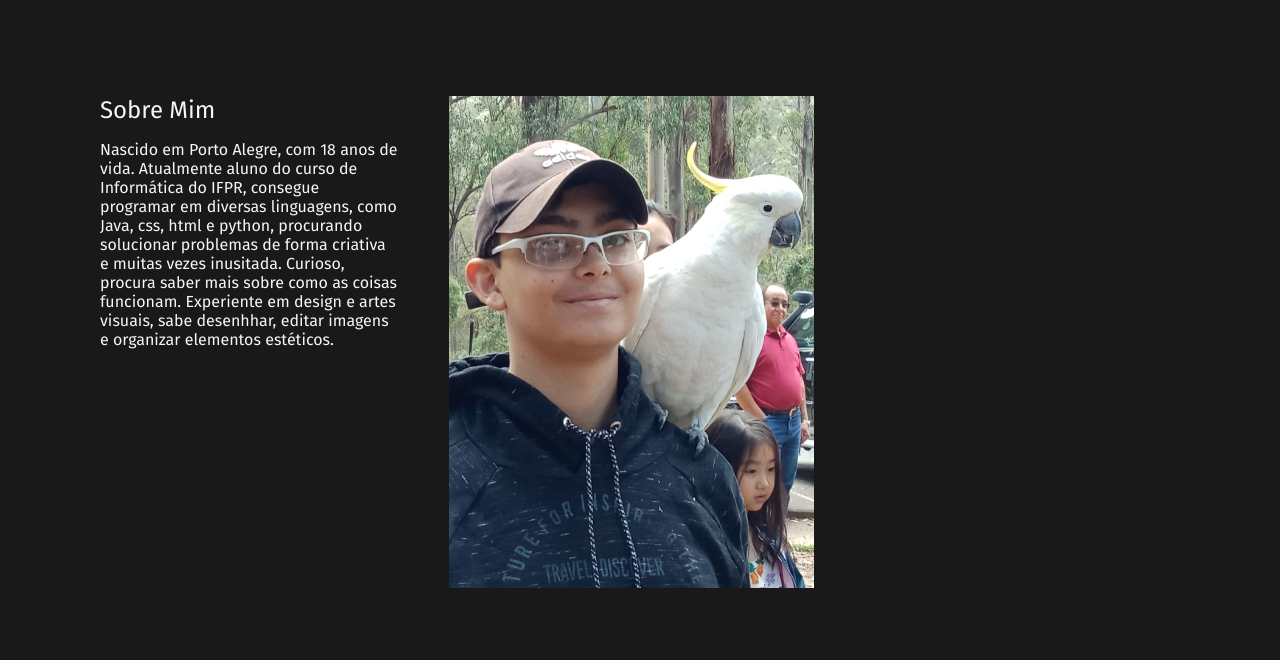
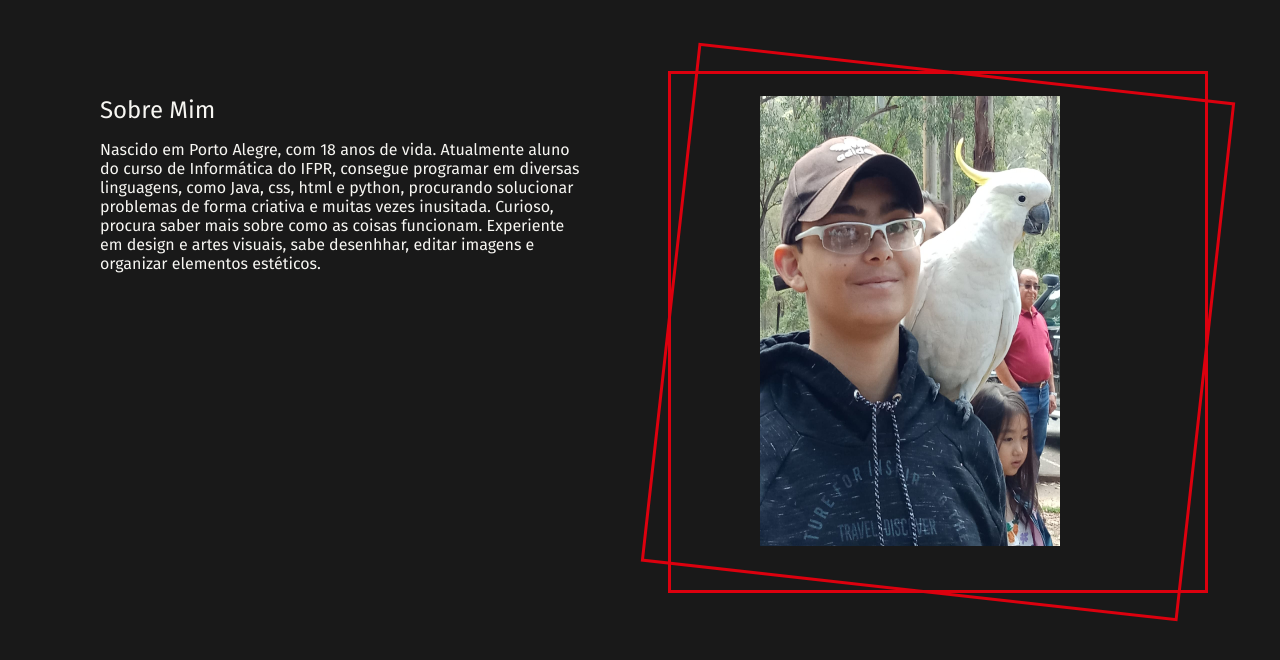
Before and after one commit to ViolonSella/projeto_blog, a plain HTML site: page index.html in a window 1280 px wide. Shown: the part 814-1474 px from the top of the page. Drawn offline with nearby package versions, Linux system fonts and the light colour scheme; a web font is replaced by a local one.

Commit message:
Melhorando as bordas da imagem

```diff
--- a/index.html
+++ b/index.html
@@ -44,9 +44,12 @@
             </p>
         </div>
         <div class="img-container">
+            <div class="line red"></div>
+            <div class="line darkred"></div>
             <img src="assets/demente e cacatua.jpg" alt="Felipe Sella Lopes">
         </div>
     </section>
+
     <script>
         feather.replace()
     </script>
--- a/style.css
+++ b/style.css
@@ -110,9 +110,29 @@ nav ul a svg{
     padding-right: 50px;
 }
 
+.about-me .img-container{
+    width: 50%;
+    text-align: center;
+    position: relative;
+
+}
+
 .about-me .img-container img{
-    width: 50%;
-    height: 100%;
+    width: 300px ;
+    height: 450px;
+}
+
+.about-me .img-container .line {
+    width: 100%;
+    height: 115%;
+    border: 3px solid var(--red);
+
+    position: absolute;
+    top: -25px;
+    left: calc(50% - 70%/2 - 53px);
+}
+.about-me .img-container .line.red{
+    transform:rotate(6.36deg);
 }
 
 /*Resposividade para tablet*/
```
